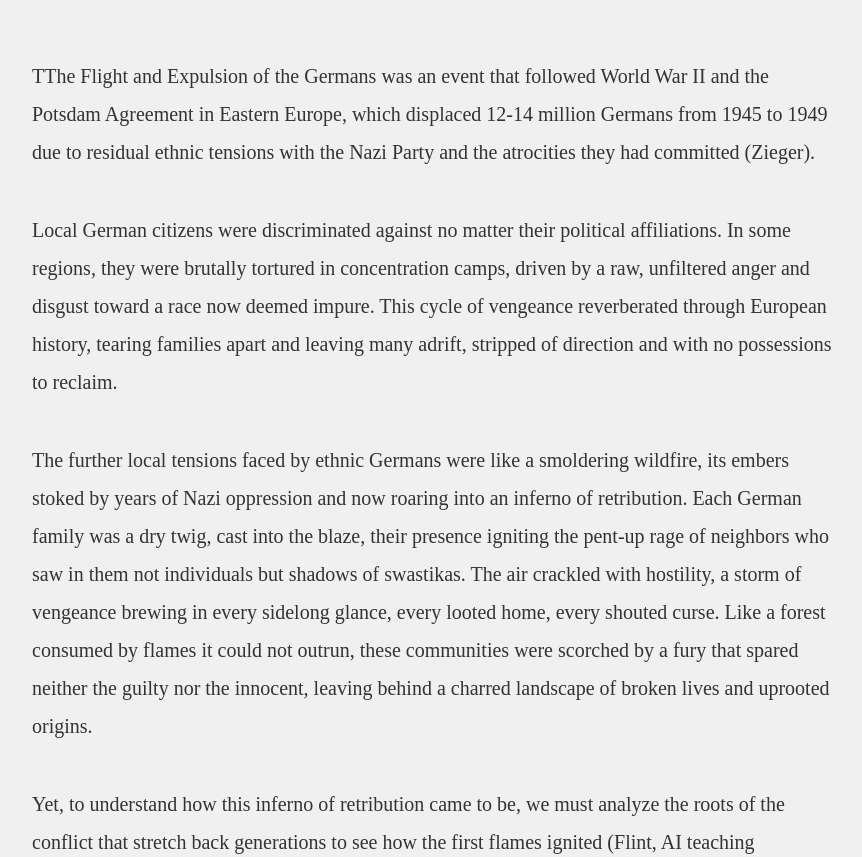
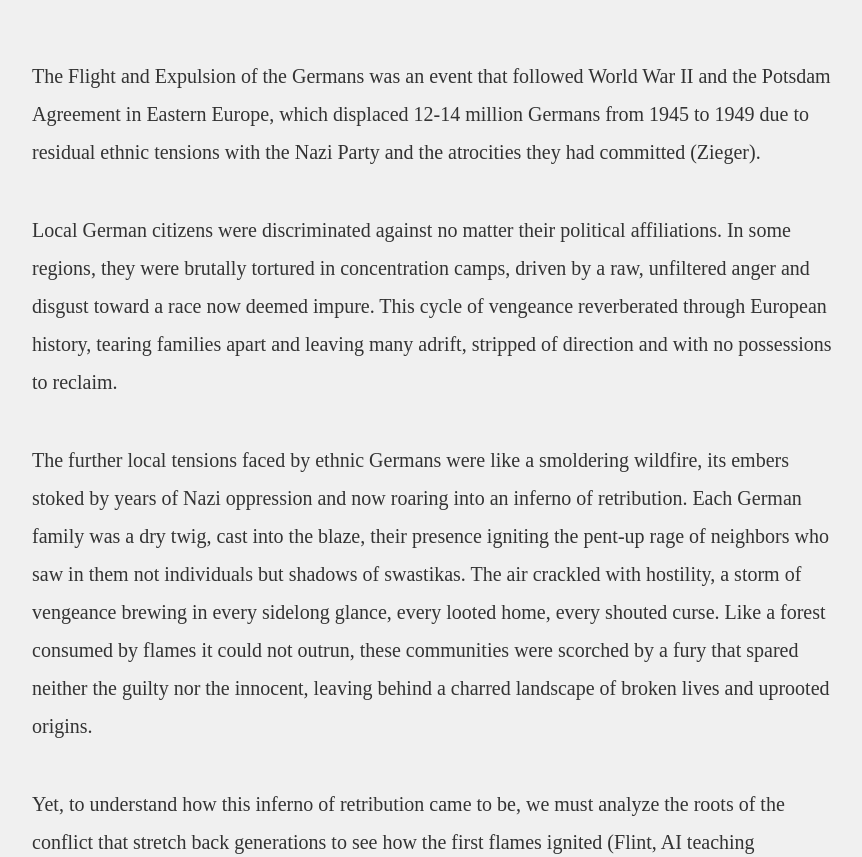
Before and after one commit to Hayden-Chen-k/Hayden-Chen-k.github.io, a plain HTML site: page index.html in a window 1280 px wide. Shown: the part 1327-2184 px from the top of the page, without its empty margins (208-1070 px from the left). Drawn offline with Linux system fonts and the light colour scheme; a web font is replaced by a local one.

Commit message:
Update index.html

```diff
--- a/index.html
+++ b/index.html
@@ -932,7 +932,7 @@ header {
           "Everyone aged 14 to 40 was ordered to clean the streets and fill potholes. As we worked, a Czech guard walked around with a whip, calling us filthy Germans and saying he would make us pay for what he had suffered in the concentration camp."
           <span class="attribution">—Eva Honzejk, 87, survivor of the German Expulsions</span>
         </div>
-        <p>TThe Flight and Expulsion of the Germans was an event that followed World War II and the Potsdam Agreement in Eastern Europe, which displaced 12-14 million Germans from 1945 to 1949 due to residual ethnic tensions with the Nazi Party and the atrocities they had committed (Zieger).</p>
+        <p>The Flight and Expulsion of the Germans was an event that followed World War II and the Potsdam Agreement in Eastern Europe, which displaced 12-14 million Germans from 1945 to 1949 due to residual ethnic tensions with the Nazi Party and the atrocities they had committed (Zieger).</p>
         <p>Local German citizens were discriminated against no matter their political affiliations. In some regions, they were brutally tortured in concentration camps, driven by a raw, unfiltered anger and disgust toward a race now deemed impure. This cycle of vengeance reverberated through European history, tearing families apart and leaving many adrift, stripped of direction and with no possessions to reclaim.</p>
         <p>The further local tensions faced by ethnic Germans were like a smoldering wildfire, its embers stoked by years of Nazi oppression and now roaring into an inferno of retribution. Each German family was a dry twig, cast into the blaze, their presence igniting the pent-up rage of neighbors who saw in them not individuals but shadows of swastikas. The air crackled with hostility, a storm of vengeance brewing in every sidelong glance, every looted home, every shouted curse. Like a forest consumed by flames it could not outrun, these communities were scorched by a fury that spared neither the guilty nor the innocent, leaving behind a charred landscape of broken lives and uprooted origins.</p>
         <p>Yet, to understand how this inferno of retribution came to be, we must analyze the roots of the conflict that stretch back generations to see how the first flames ignited (Flint, AI teaching assistant).</p>
```
